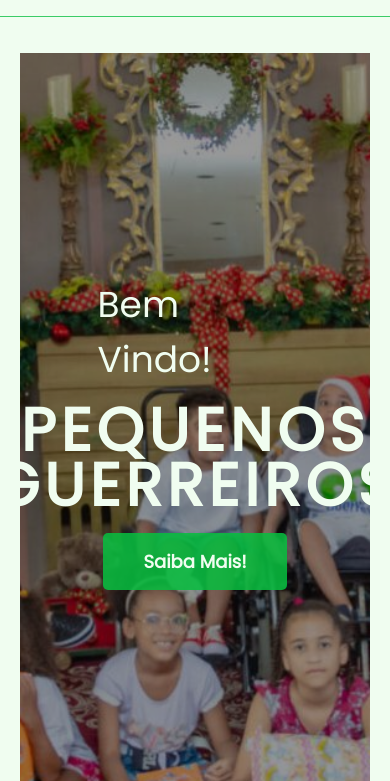
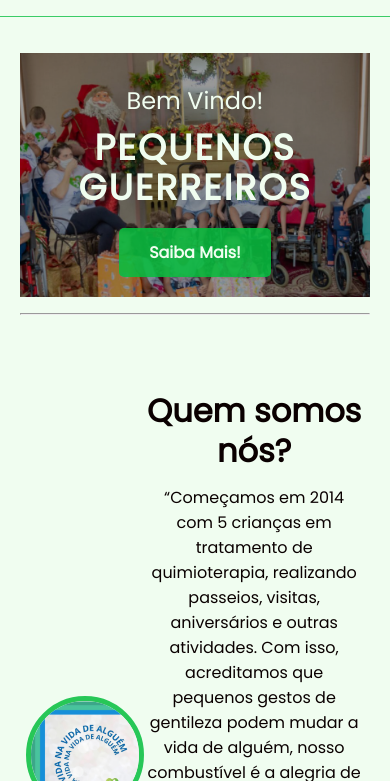
Before and after one commit to TahMoura/pequenos-guerreiros, a plain HTML site: page index.html in a window 390 px wide. Shown: the part 63-844 px from the top of the page. Drawn offline with Linux system fonts and the light colour scheme.

Commit message:
Adjusting the Responsiveness of the Home Section
Adjusting the Responsiveness of the Home Section for Better Viewing on Mobile Devices

```diff
--- a/styles/style_home.css
+++ b/styles/style_home.css
@@ -241,6 +241,39 @@ h4 {
     display: flex;
     width: 75%; /* terá 75% da largura da imagem. Se a img possui uma largura de 500px, ela será exibida com 375px */
     transition: 0.2s ease-in-out;
+}
+
+/* Ajustes para dispositivos móveis */
+@media (max-width: 768px) {
+    .home_container {
+        height: auto; /* Ajusta a altura para conteúdo flexível */
+        padding: 20px; /* Adiciona um pouco de padding para o conteúdo não encostar nas bordas */
+    }
+
+    .home_container h1 {
+        font-size: 36px; /* Reduz o tamanho da fonte para títulos */
+        letter-spacing: 2px;
+        line-height: 40px;
+    }
+
+    .home_container h2 {
+        font-size: 24px; /* Reduz o tamanho da fonte para subtítulos */
+        margin: 10px 0;
+    }
+
+    .home_content {
+        width: 90vw; /* Aumenta a largura do conteúdo para ocupar mais espaço */
+        text-align: center;
+    }
+
+    .home_content .btn {
+        font-size: 16px; /* Reduz o tamanho da fonte do botão */
+        padding: 12px 30px;
+    }
+
+    .home_content_img {
+        width: 90%; /* Ajusta a largura da imagem */
+    }
 }
 
 /* SOBRE */
```
